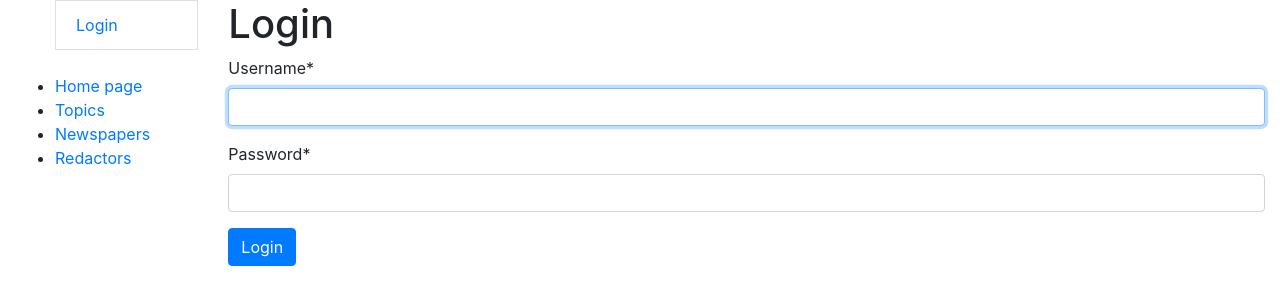
After one commit to buhova/publication-tracking-system, a Django app: page /accounts/login/ in a window 1280 px wide. The commit adds this page. Shown: the top 305 px of the page. Run offline with Django 5.2, Linux system fonts and the light colour scheme; some libraries are stand-ins or nearby versions.

Commit message:
feat(auth): add login/logout functionality with crispy-forms and templates
- Added login and logout views and templates
- Configured crispy-forms and crispy-bootstrap4 for styling
- Included auth links in sidebar
- Updated settings and installed apps accordingly

```diff
--- a/publication_tracking_system/urls.py
+++ b/publication_tracking_system/urls.py
@@ -21,4 +21,5 @@ from django.urls import path, include
 urlpatterns = [
        path("admin/", admin.site.urls),
        path("", include("publication.urls", namespace="publication")),
+       path("accounts/", include("django.contrib.auth.urls")),
 ]
--- a/templates/includes/sidebar.html
+++ b/templates/includes/sidebar.html
@@ -1,4 +1,12 @@
 <ul class="sidebar-nav">
+  {% if user.is_authenticated %}
+    <li class="list-group-item">User: <a href="{{ user.get_absolute_url }}">{{ user.get_username }}</a></li>
+    <li class="list-group-item"><a href="{% url 'logout'%}?next={{request.path}}">Logout</a></li>
+  {% else %}
+    <li class="list-group-item"><a href="{% url 'login'%}?next={{request.path}}">Login</a></li>
+  {% endif %}
+
+  <br>
   <li><a href="{% url "publication:index" %}">Home page</a></li>
   <li><a href="{% url "publication:topic-list" %}">Topics</a></li>
   <li><a href="{% url "publication:newspaper-list" %}">Newspapers</a></li>
--- /dev/null
+++ b/templates/registration/login.html
@@ -0,0 +1,23 @@
+{% extends "base.html" %}
+{% load crispy_forms_filters %}
+{% block content %}
+
+{% if form.errors %}
+  <p>Your username and password didn't match. Please try again.</p>
+{% endif %}
+
+<h1>Login</h1>
+
+{% if next %}
+  <p>Please login to see this page.</p>
+{% endif %}
+
+<form method="post" action="{% url 'login' %}">
+{% csrf_token %}
+{{ form|crispy }}
+
+<input type="submit" value="Login" class="btn btn-primary" />
+<input type="hidden" name="next" value="{{ next }}" />
+</form>
+
+{% endblock %}
```
Also changed, not shown: publication_tracking_system/settings.py (+8 -1 lines), templates/registration/logged_out.html (added, +7 -0 lines).
